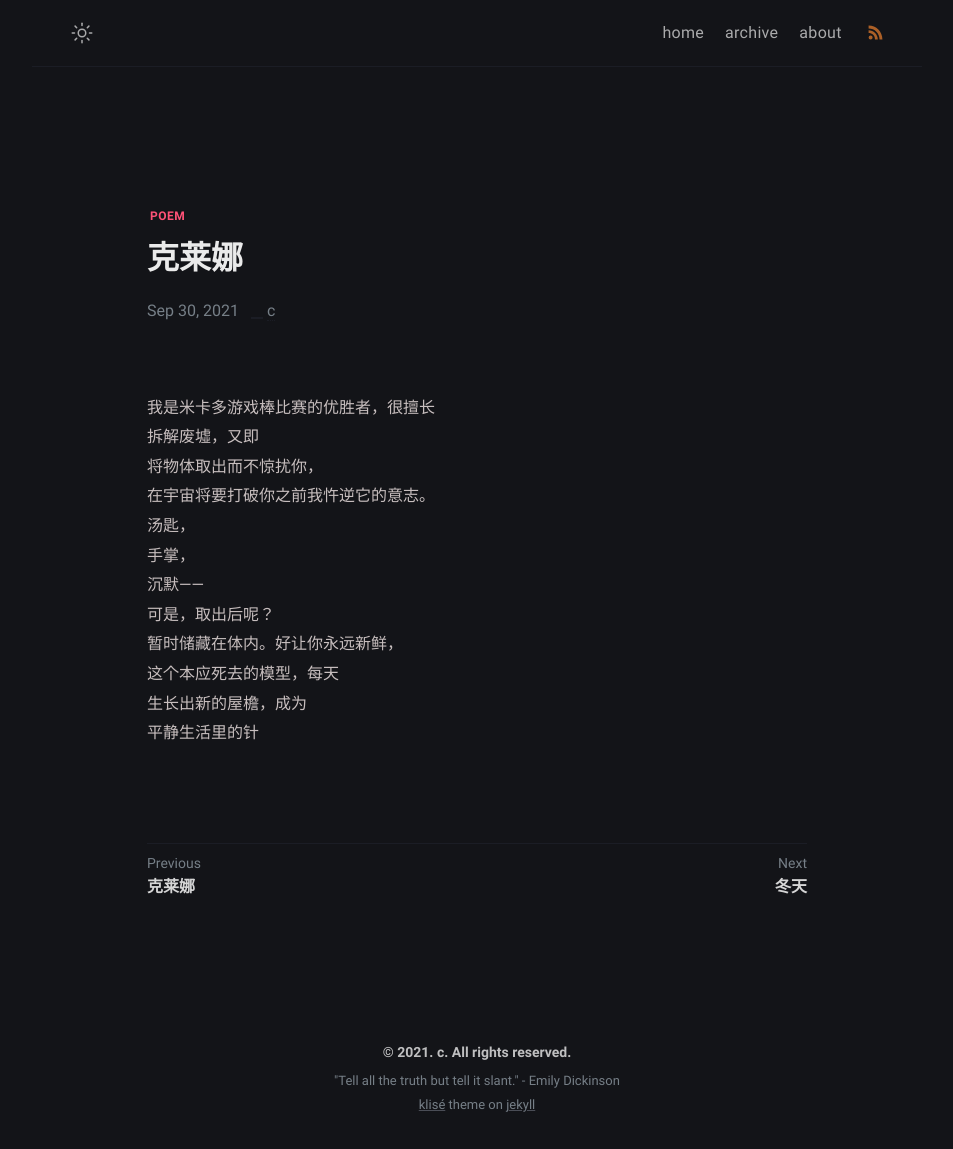
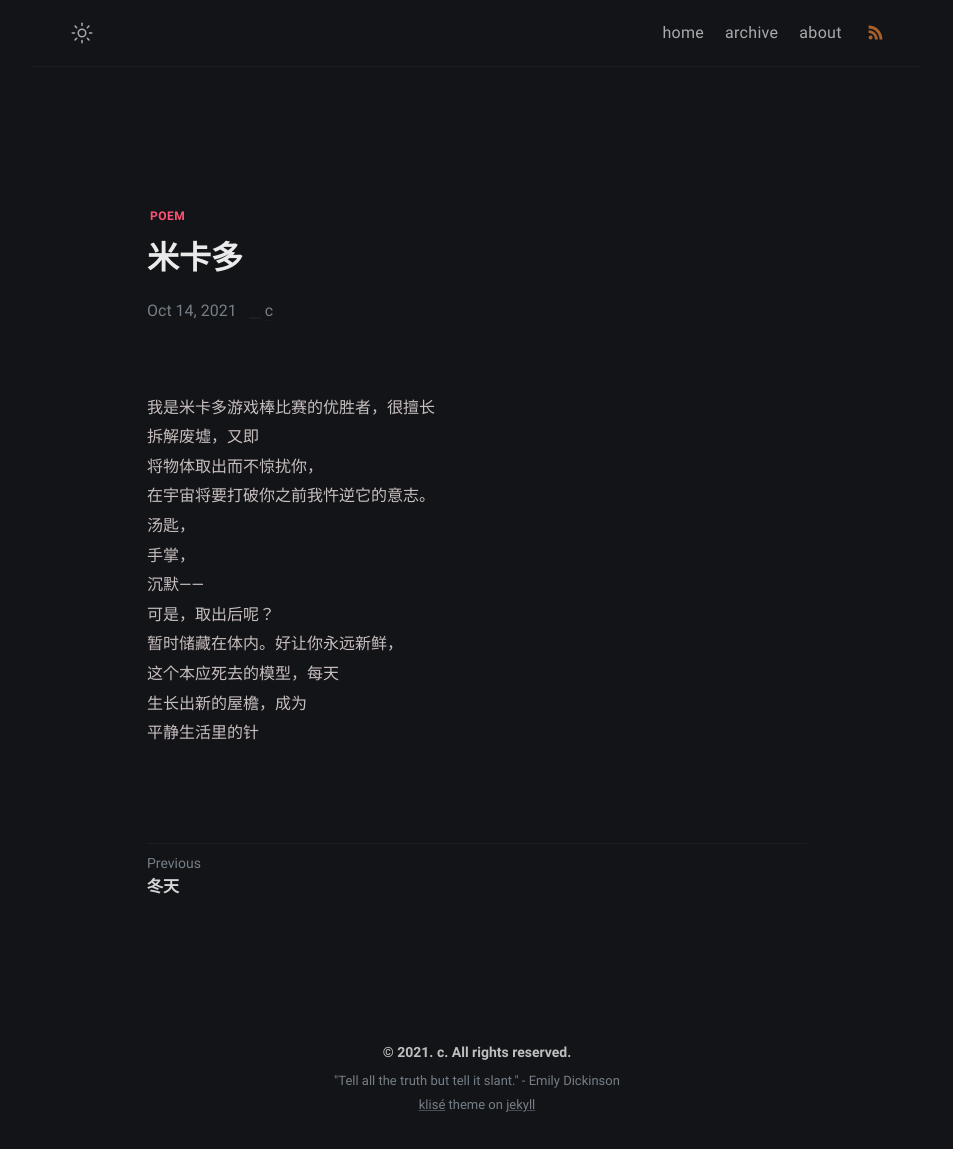
Before and after one commit to yijingch/afistforair.github.io, a Jekyll site: the page built from _posts/mikado/2021-10-14-mikado.md, in a window 1280 px wide. Shown: the whole page, without its empty margins (163-1116 px from the left). Built offline with Jekyll 4.4.1, drawn with Linux system fonts in a browser that asks for light colours.

Commit message:
edit post

```diff
--- a/_posts/mikado/2021-10-14-mikado.md
+++ b/_posts/mikado/2021-10-14-mikado.md
@@ -1,6 +1,6 @@
 ---
-title: 克莱娜
-date: 2021-09-30 23:59:00 +08:00
+title: 米卡多
+date: 2021-10-14 13:56:00 +01:00
 tags: [poem]
 ---
 
```
